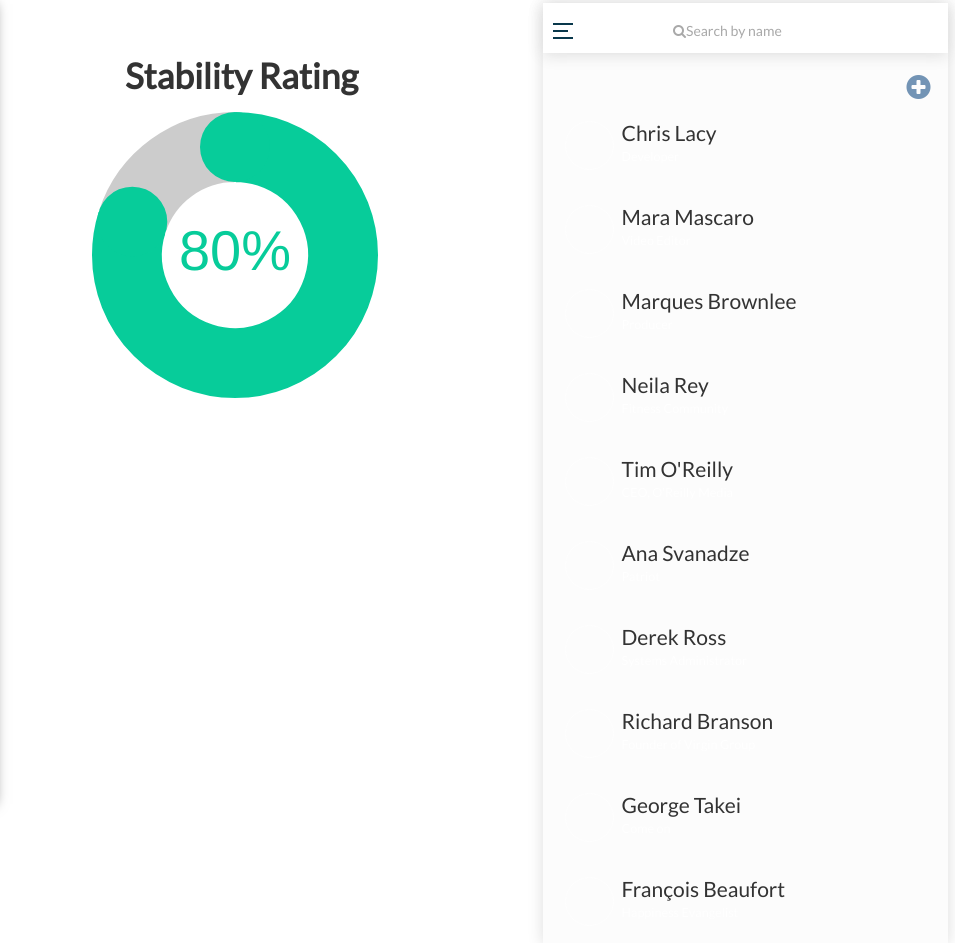
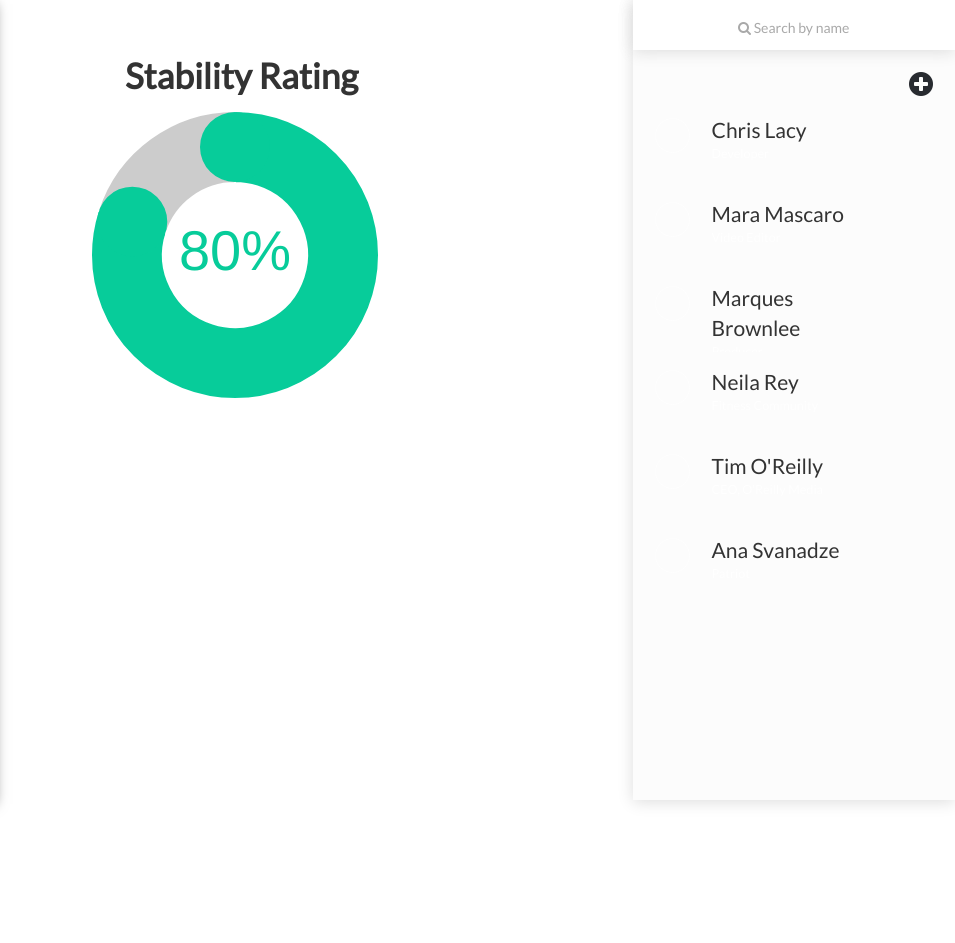
Before and after one commit to sdsharma/singulert, a website: page views/userprofile.html in a window 1280 px wide. Shown: the full height of the page, 325-1280 px from the left. After the commit the page ends 800 px from the top, so only its background shows below. Drawn offline with nearby package versions, Linux system fonts and the light colour scheme.

Commit message:
Update contacts

```diff
--- a/views/userprofile.css
+++ b/views/userprofile.css
@@ -100,9 +100,9 @@ body{
   color:#75758a;
 }
 .add{
-  float:right;
+  float:left;
   margin:0 5px;
-  color:#7394b5;
+  color:#282B30;
 }
 
 .userDetails h2{
@@ -160,10 +160,13 @@ body{
 .wrapper{
   background-color:#fcfcfc;
   display: flex;
-  width: 405px;
-  position: absolute;
-  margin-top: -107px;
-  margin-left: 533px;
+  width: 322px;
+  position: fixed;
+  top: 0;
+  right: 0;
+  height: 100vh;
+ /* margin-top: -107px;
+  margin-left: 533px;*/
   box-shadow: 0px 2px 15px #ddd;
 
   }
@@ -192,7 +195,7 @@ body{
 }
 .content #searchBar{
   position:absolute;
-  left:130px;
+  left:105px;
   top:18px;
   border-radius:40px;
   color:#a9a9a9;
@@ -240,6 +243,7 @@ body{
 .contactList{
   margin-top:50px;
   margin-left:5px;
+
 }
 
 
@@ -307,8 +311,8 @@ label {
   top: -.3em;
   left: -.3em;
 
-  height: 3.5em;
-  width: 3.5em;
+  height: 2.5em;
+  width: 2.5em;
 
   border: 1px solid rgba(255,255,255, .5);
   border-radius: 50%;
@@ -384,8 +388,6 @@ label {
 .info:after {
   font-size: 1.7em;
   content: 'i';
-  font-family: Consolas !important;
-
   color: #fff;
   -webkit-text-stroke-width: 0;
 
@@ -402,15 +404,3 @@ label {
   border: 1px solid rgba(116,226,21, 1);
   box-shadow: 0 0 3px rgba(116,226,21, .5);
 }
-
-input:checked + .item {
-  background-color: rgba(0,0,0, .3); /**/
-  padding-top: 0px;
-  border-top: 1px solid rgba(255,255,255, .1);
-  border-bottom: 1px solid rgba(0,0,0, .5);
-}
-
-input:checked + .item > .details {
-  top: -6em;
-  z-index: 2;
-}
--- a/views/userprofile.html
+++ b/views/userprofile.html
@@ -38,20 +38,14 @@
     <div class="wrapper">
       <div class="content no-animation" data-pos="0">
         <div id="poppedOut">
-          <div id="openMenu">
-            <div></div>
-            <div></div>
-            <div></div>
-          </div>
           <div id="searchBar">
-            <i class="fa fa-search"></i>Search by name
+            <i class="fa fa-search"></i> Search by name
           </div>
         </div>
         <div class="sortView">
           <div class="add"><i class="fa fa-2x fa-plus-circle"></i></div>
         </div>
         <div class="contactList">
-        <input type="radio" name="contatcs" id="contact-1">
           <div class="item">
             <div class="portrait" id="chris-lacy"></div>
             <div class="details">
@@ -67,7 +61,6 @@
             <label for="contact-1"></label>
           </div>
 
-          <input type="radio" name="contatcs" id="contact-10">
           <div class="item">
             <div class="portrait" id="Mara"></div>
             <div class="details">
@@ -83,7 +76,6 @@
             <label for="contact-10"></label>
           </div>
 
-          <input type="radio" name="contatcs" id="contact-2">
           <div class="item">
             <div class="portrait" id="marq"></div>
             <div class="details">
@@ -99,7 +91,6 @@
             <label for="contact-2"></label>
           </div>
 
-          <input type="radio" name="contatcs" id="contact-3">
           <div class="item">
             <div class="portrait" id="Neila"></div>
             <div class="details">
@@ -115,7 +106,6 @@
             <label for="contact-3"></label>
           </div>
 
-          <input type="radio" name="contatcs" id="contact-4">
           <div class="item">
             <div class="portrait" id="Tim"></div>
             <div class="details">
@@ -131,7 +121,6 @@
             <label for="contact-4"></label>
           </div>
 
-          <input type="radio" name="contatcs" id="contact-9">
           <div class="item">
             <div class="portrait" id="Ana"></div>
             <div class="details">
@@ -147,69 +136,7 @@
             <label for="contact-9"></label>
           </div>
 
-          <input type="radio" name="contatcs" id="contact-5">
-          <div class="item">
-            <div class="portrait" id="Ross"></div>
-            <div class="details">
-              <p class="name">Derek Ross</p>
-              <p class="description">Systems Administrator</p>
-              <div class="actions">
-                <div class="mail">&#9993;</div>
-                <div class="text">&#59168;</div>
-                <div class="call">&#128222;</div>
-                <div class="info"></div>
-              </div>
-            </div>
-            <label for="contact-5"></label>
-          </div>
 
-          <input type="radio" name="contatcs" id="contact-6">
-          <div class="item">
-            <div class="portrait" id="Richard"></div>
-            <div class="details">
-              <p class="name">Richard Branson</p>
-              <p class="description">Founder of Virgin Group</p>
-              <div class="actions">
-                <div class="mail">&#9993;</div>
-                <div class="text">&#59168;</div>
-                <div class="call">&#128222;</div>
-                <div class="info"></div>
-              </div>
-            </div>
-            <label for="contact-6"></label>
-          </div>
-
-          <input type="radio" name="contatcs" id="contact-7">
-          <div class="item">
-            <div class="portrait" id="George"></div>
-            <div class="details">
-              <p class="name">George Takei</p>
-              <p class="description">Come on</p>
-              <div class="actions">
-                <div class="mail">&#9993;</div>
-                <div class="text">&#59168;</div>
-                <div class="call">&#128222;</div>
-                <div class="info"></div>
-              </div>
-            </div>
-            <label for="contact-7"></label>
-          </div>
-
-          <input type="radio" name="contatcs" id="contact-8">
-          <div class="item">
-            <div class="portrait" id="Beaufort"></div>
-            <div class="details">
-              <p class="name">François Beaufort</p>
-              <p class="description">Happiness Evangelist</p>
-              <div class="actions">
-                <div class="mail">&#9993;</div>
-                <div class="text">&#59168;</div>
-                <div class="call">&#128222;</div>
-                <div class="info"></div>
-              </div>
-            </div>
-            <label for="contact-8"></label>
-          </div>
 
         </div>
       </div>
```
